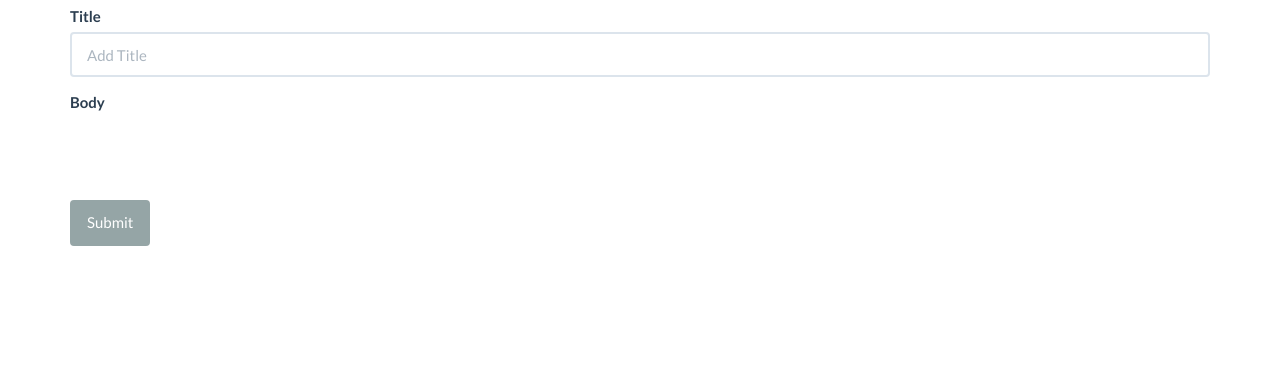
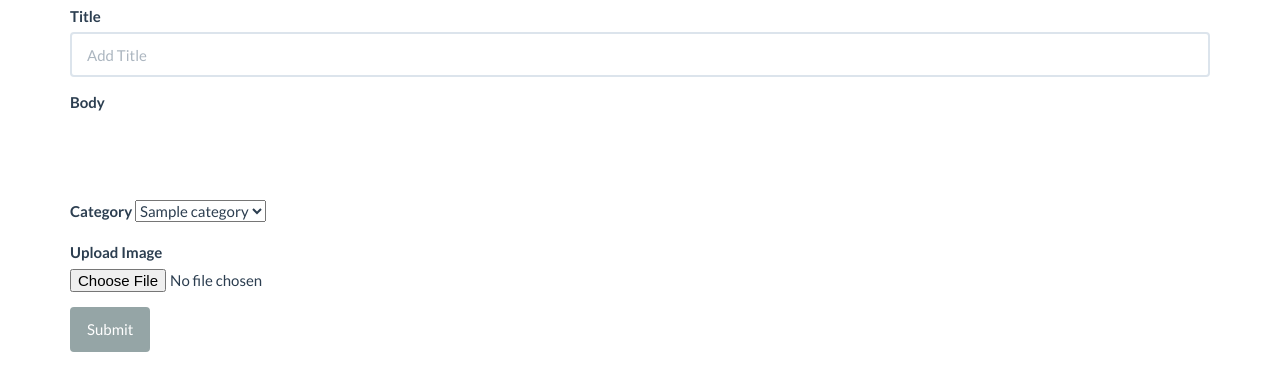
Before and after one commit to mfathei/ciblog, a CodeIgniter app: page /database/posts/create in a window 1280 px wide. Shown: the part 142-533 px from the top of the page. Run offline with CodeIgniter, Linux system fonts and the light colour scheme; tables that the repository leaves empty or names only in its code hold one stand-in row (values such as "Sample post").

Commit message:
truncate text,add categories and post image added

```diff
--- a/application/assets/css/style.css
+++ b/application/assets/css/style.css
@@ -5,3 +5,7 @@
     margin: 3px 0;
     display: block;
 }
+
+.post-thumb{
+    width: 100%;
+}
--- a/application/config/autoload.php
+++ b/application/config/autoload.php
@@ -89,7 +89,7 @@
 |
 |	$autoload['helper'] = array('url', 'file');
 */
-$autoload['helper'] = array('url', 'form');
+$autoload['helper'] = array('url', 'form', 'text');
 
 /*
 | -------------------------------------------------------------------
--- a/application/controllers/posts.php
+++ b/application/controllers/posts.php
@@ -12,7 +12,6 @@
     public function index()
     {
         $data['title'] = 'Latest Posts';
-        $this->db->order_by('id', 'DESC');
         $data['posts'] = $this->post_model->get_posts();
 
         $this->load->view('templates/header');
@@ -23,6 +22,8 @@
     public function view($slug = NULL)
     {
         $data['post'] = $this->post_model->get_posts($slug);
+
+        $data['categories'] = $this->post_model->get_categories();
 
         if (empty($data['post'])) {
             show_404();
@@ -40,6 +41,8 @@
 
         $data['title'] = 'Create Post';
 
+        $data['categories'] = $this->post_model->get_categories();
+
         $this->form_validation->set_rules('title', 'Title', 'required');
         $this->form_validation->set_rules('body', 'Body', 'required');
 
@@ -48,7 +51,26 @@
             $this->load->view('posts/create', $data);
             $this->load->view('templates/footer');
         } else {
-            $this->post_model->create_post();
+            // Upload Image
+            $config['upload_path'] = './application/assets/images/posts';
+            $config['allowed_types'] = 'gif|jpg|png';
+            $config['max_size'] = '2048';
+            $config['max_width'] = '500';
+            $config['max_height'] = '500';
+
+            $this->load->library('upload' , $config);
+
+            if(!$this->upload->do_upload()){
+                $errors = array('error' => $this->upload->display_errors());
+//                var_dump($errors); die();
+                $post_image = 'noimage.jpg';
+            }else{
+                $data = array('upload_data' => $this->upload->data());
+                $post_image = $_FILES['userfile']['name'];
+            }
+
+
+            $this->post_model->create_post($post_image);
             redirect('posts');
         }
     }
@@ -62,6 +84,8 @@
     public function edit($slug)
     {
         $data['post'] = $this->post_model->get_posts($slug);
+
+        $data['categories'] = $this->post_model->get_categories();
 
         if (empty($data['post'])) {
             show_404();
--- a/application/models/Post_model.php
+++ b/application/models/Post_model.php
@@ -11,6 +11,8 @@
     {
 
         if ($slug === false) {
+            $this->db->order_by('posts.id', 'DESC');
+            $this->db->join('categories', 'categories.id = posts.category_id');
             $query = $this->db->get('posts');
             return $query->result_array();
         }
@@ -19,13 +21,15 @@
         return $query->row_array();
     }
 
-    public function create_post(){
+    public function create_post($post_image){
         $slug = url_title($this->input->post('title'));
 
         $data = array(
             'title' => $this->input->post('title'),
             'slug'  => $slug,
-            'body'  => $this->input->post('body')
+            'body'  => $this->input->post('body'),
+            'category_id' => $this->input->post('category_id'),
+            'post_image' => $post_image
         );
 
         return $this->db->insert('posts', $data);
@@ -43,10 +47,16 @@
         $data = array(
             'title' => $this->input->post('title'),
             'slug'  => $slug,
-            'body'  => $this->input->post('body')
+            'body'  => $this->input->post('body'),
+            'category_id' => $this->input->post('category_id')
         );
 
         $this->db->where('id', $this->input->post('id'));
         return $this->db->update('posts', $data);
     }
+
+    public function get_categories(){
+        $query = $this->db->get('categories');
+        return $query->result_array();
+    }
 }
--- a/application/views/posts/create.php
+++ b/application/views/posts/create.php
@@ -2,14 +2,26 @@
 
 <?php echo validation_errors(); ?>
 
-<?php echo form_open('posts/create'); ?>
+<?php echo form_open_multipart('posts/create'); ?>
 <div class="form-group">
-        <label >Title</label>
+    <label>Title</label>
     <input type="text" class="form-control" name="title" placeholder="Add Title">
 </div>
 <div class="form-group">
-        <label >Body</label>
+    <label>Body</label>
     <textarea id="editor1" class="form-control" name="body" placeholder="Add body"></textarea>
+</div>
+<div class="form-group">
+    <label for="selectcat">Category</label>
+    <select id="selectcat" name="category_id">
+        <?php foreach ($categories as $category) : ?>
+            <option value="<?php echo $category['id']; ?>" ><?php echo $category['name']; ?></option>
+        <?php endforeach; ?>
+    </select>
+</div>
+<div class="form-group">
+    <label >Upload Image</label>
+    <input type="file" name="userfile" size="20">
 </div>
 <button type="submit" class="btn btn-default">Submit</button>
 </form>
--- a/application/views/posts/view.php
+++ b/application/views/posts/view.php
@@ -1,5 +1,6 @@
 <h3><?php echo $post['title']; ?></h3>
-<small class="post-date">Posted On : <?php echo $post['created_at']; ?></small><br/>
+<small class="post-date">Posted On : <?php echo $post['created_at']; ?> </small><br/>
+<img class="img-thumbnail" src="<?php echo site_url().'application/assets/images/posts/'. $post['post_image']; ?>"><br/>
 <div class="post-body">
     <?php echo $post['body']; ?>
 </div>
--- a/application/views/templates/footer.php
+++ b/application/views/templates/footer.php
@@ -2,7 +2,7 @@
 
         <script type="text/javascript" src="<?php echo base_url(); ?>application/assets/js/ckeditor.js"></script>
 <!--        <script src="http://cdn.ckeditor.com/4.7.0/full/ckeditor.js"></script>-->
-        <script type="text/javascript">
+        <script>
             CKEDITOR.replace('editor1');
         </script>
     </body>
```
Also changed, not shown: application/views/posts/edit.php (+10 -1 lines), application/views/posts/index.php (+15 -6 lines), application/assets/images/posts/angular.jpg (added), application/assets/images/posts/noimage.jpg (added). Lines whose indentation alone changed are shown as unchanged.
